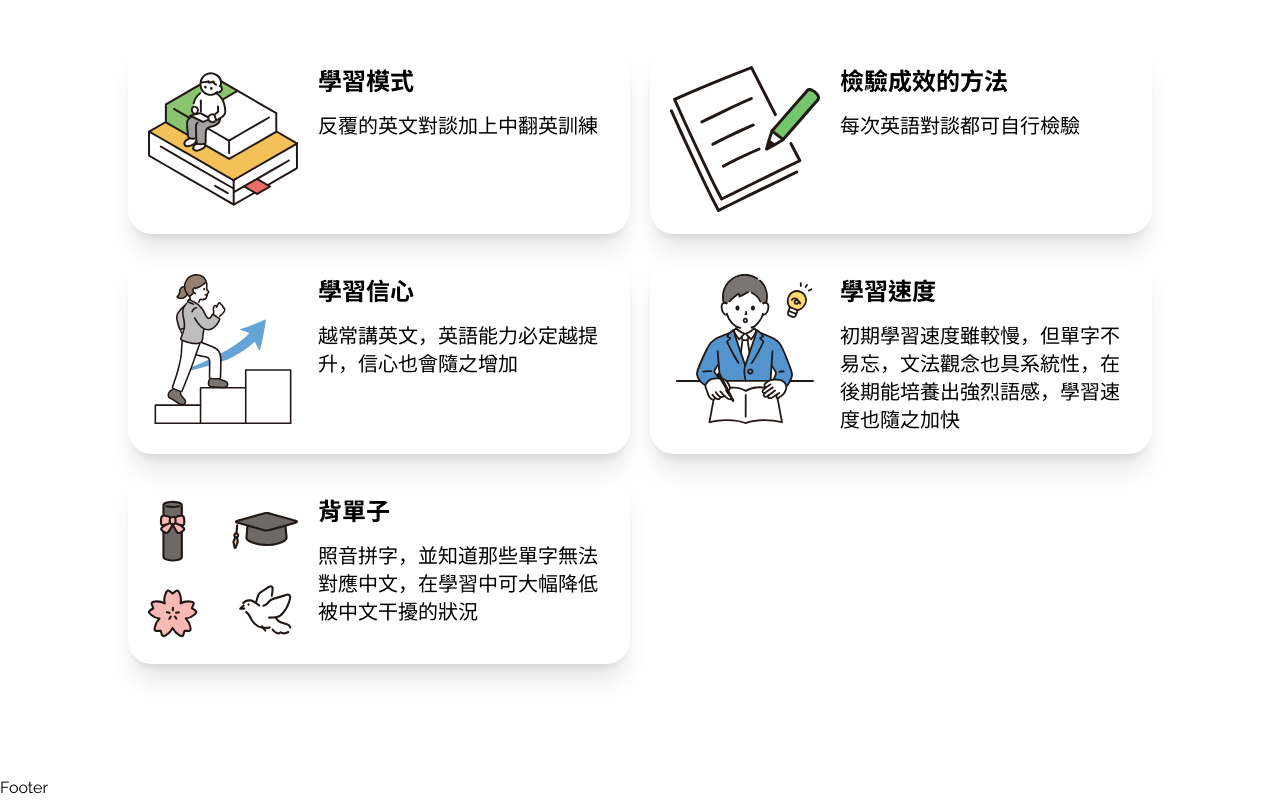
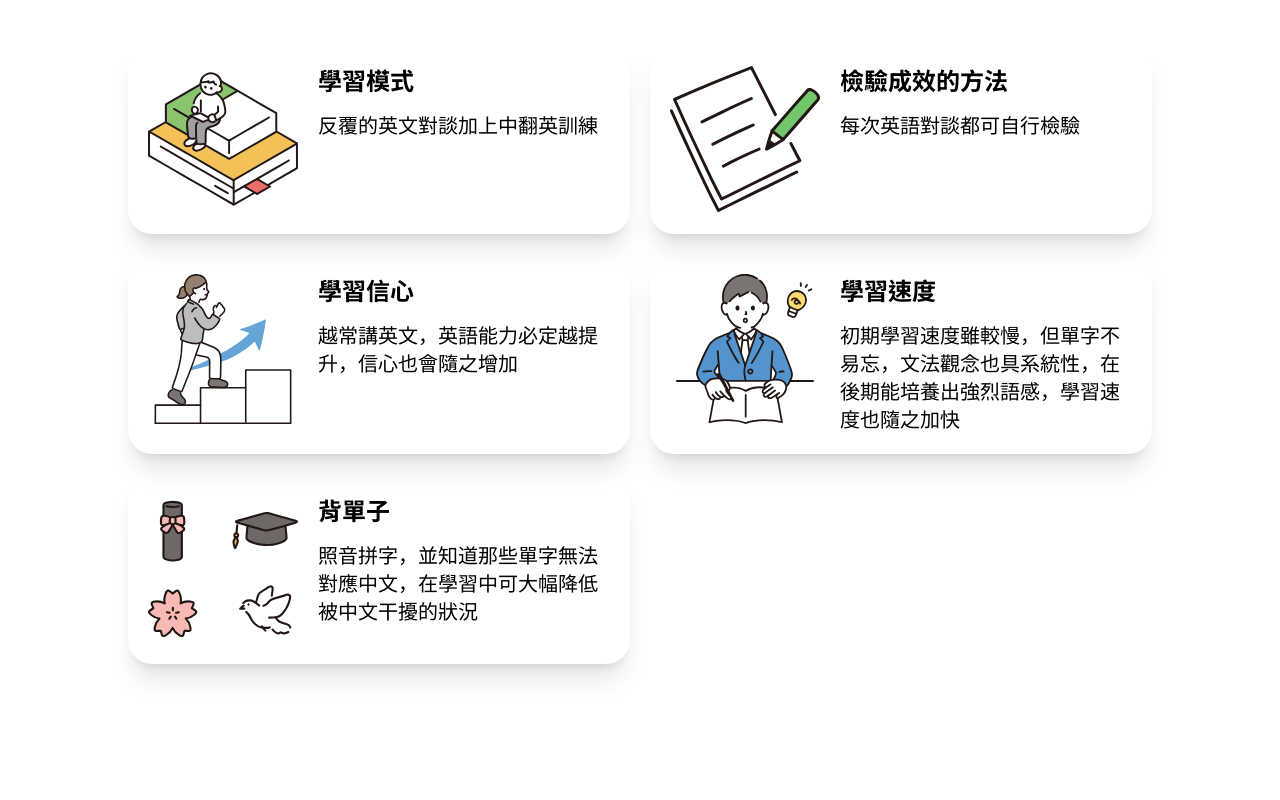
Before and after one commit to KuzminaPolina/english-teacher-website, a React (Vite) app: page / in a window 1280 px wide. Shown: the part 3819-4619 px from the top of the page. After the commit the page ends 4595 px from the top, so only its background shows below. Built offline with nearby package versions, Linux system fonts and the light colour scheme; a web font is replaced by a local one.

Commit message:
remove footer

```diff
--- a/src/App.tsx
+++ b/src/App.tsx
@@ -21,9 +21,6 @@ function App() {
         <Contacts />
         <Teaching />
       </main>
-      <footer>
-        <Footer />
-      </footer>
     </>
   );
 }
```
